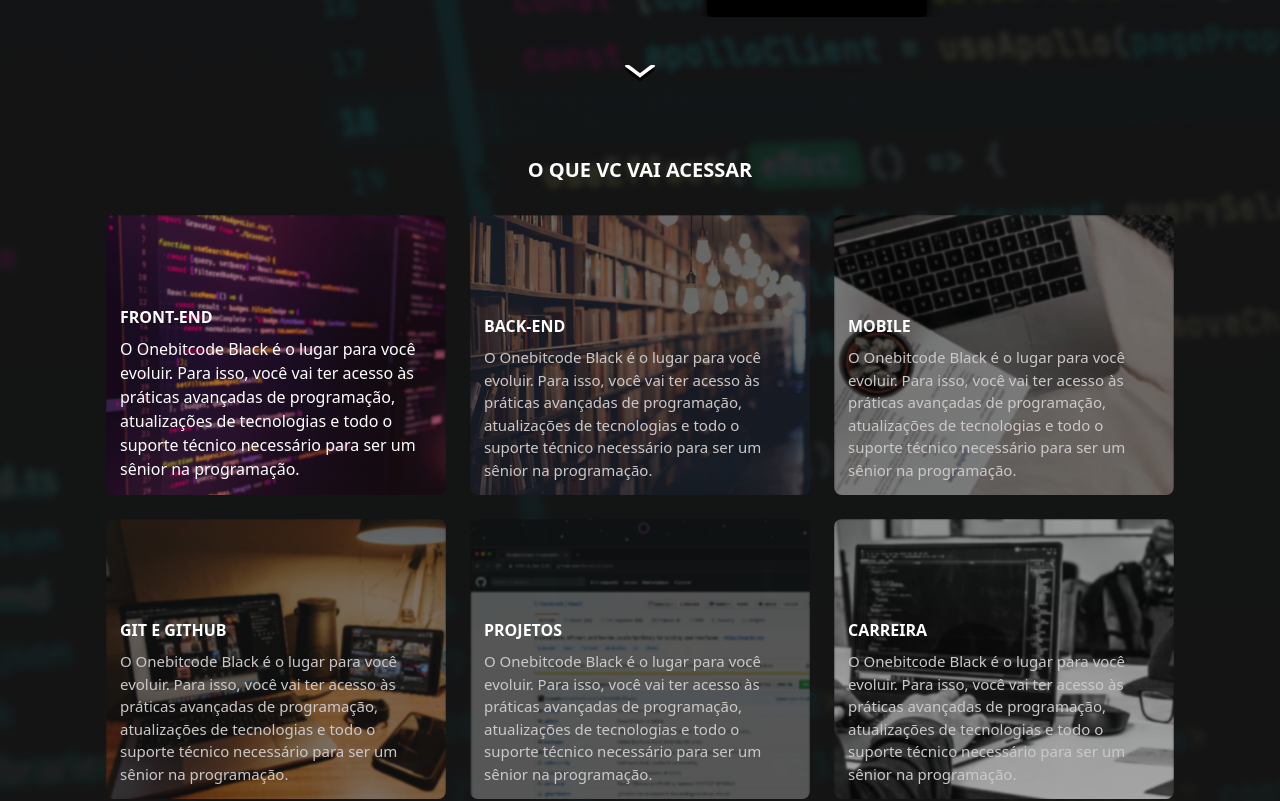
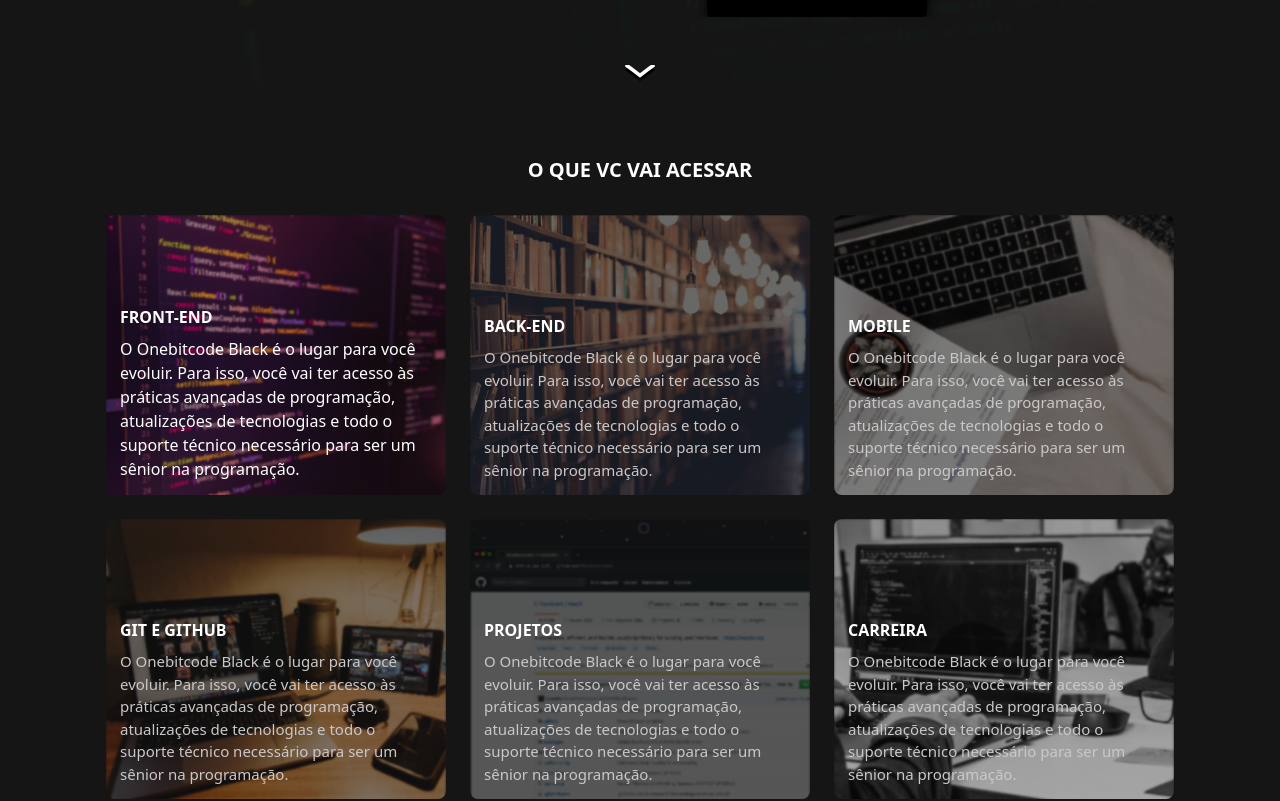
Before and after one commit to slayer-br/onebitflix, a Next.js app in the folder frontend/: page / in a window 1280 px wide. Shown: the part 552-1353 px from the top of the page. Built offline with nearby package versions, Linux system fonts and the light colour scheme; no server answers.

Commit message:
feat: adiciona animacoes de rolagem com a biblioteca AOS na home

```diff
--- a/frontend/pages/index.tsx
+++ b/frontend/pages/index.tsx
@@ -6,8 +6,10 @@
 import CardsSection from "@/components/homeNoAuth/cardsSection";
 import SlideSection from "@/components/homeNoAuth/slideSection";
 import courseService, { CourseType } from "@/services/courseService";
-import { ReactNode } from "react";
+import { ReactNode, useEffect } from "react";
 import Footer from "@/components/common/footer";
+import AOS from "aos";
+import "aos/dist/aos.css";
 
 interface IndexPageProps {
   children?: ReactNode;
@@ -15,6 +17,9 @@
 }
 
 const HomeNotAuth = function ({ course }: IndexPageProps) {
+  useEffect(() => {
+    AOS.init();
+  }, []);
   return (
     <>
       <Head>
@@ -27,13 +32,17 @@
         />
       </Head>
       <main>
-        <div className={styles.sectionBackground}>
+        <div className={styles.sectionBackground} data-aos="fade-zoom-in" data-aos-duration="1600">
           <HeaderNoAuth />
           <PresentationSection />
+        </div>
+        <div data-aos="fade-right" data-aos-duration="1200">
           <CardsSection />
+        </div>
+        <div data-aos="fade-up" data-aos-duration="1200">
           <SlideSection newestCourses={course} />
-          <Footer />
         </div>
+        <Footer />
       </main>
     </>
   );
```
